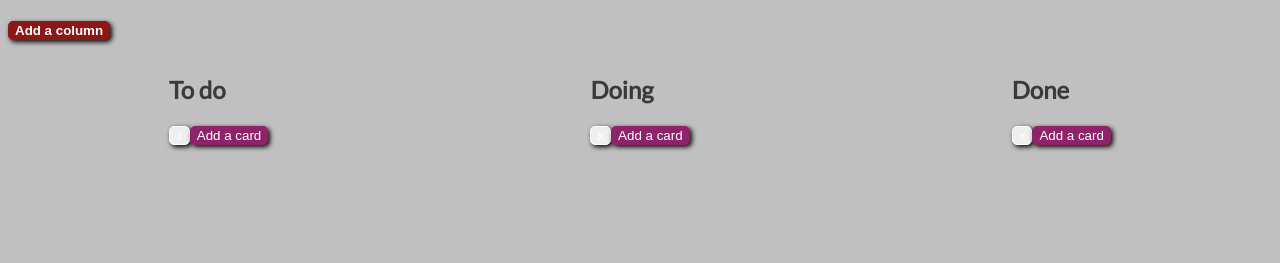
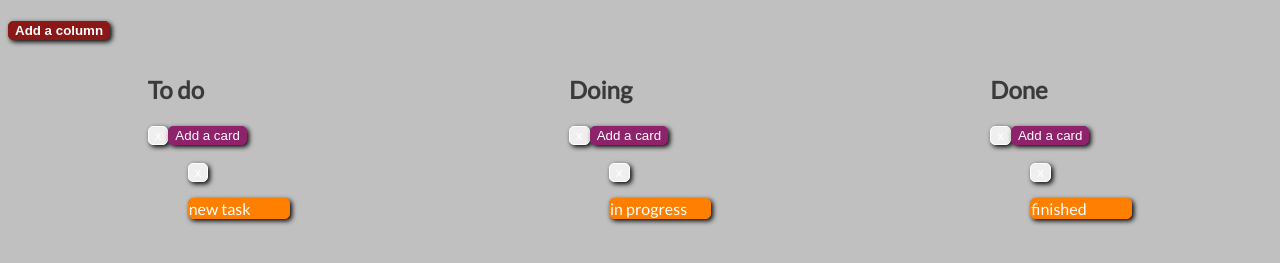
Before and after one commit to ParanAndro/javascr-proj-kanban-1, a website: page kanban.html in a window 1280 px wide. Shown: the part 63-326 px from the top of the page. Drawn offline with nearby package versions, Linux system fonts and the light colour scheme; files that its build step writes are made by us from their sources.

Commit message:
Corrected according to the list

```diff
--- a/js/scripts.js
+++ b/js/scripts.js
@@ -1,9 +1,8 @@
 //scrpts.js
 $(function() {
 	function randomString() {
-    var chars = '0123456789abcdefghiklmnopqrstuvwxyzABCDEFGHIJKLMNOPQRSTUVWXTZ';
-    var str = '';
-    for (var i = 0; i < 10; i++) {
+	var chars = '0123456789abcdefghiklmnopqrstuvwxyzABCDEFGHIJKLMNOPQRSTUVWXTZ', str = '', i;
+	for (i = 0; i < 10; i++) {
     	str += chars[Math.floor(Math.random() * chars.length)];
 	}
 	return str;
@@ -37,6 +36,7 @@ $(function() {
 		    return $column;
 		}
   	}
+
 	Column.prototype = {
     	addCard: function(card) {
       		this.$element.children('ul').append(card.$element);
@@ -107,12 +107,13 @@ $(function() {
 	board.addColumn(doneColumn);
 
 
-	/*var card1 = new Card('New task');
-	var card2 = new Card('Create kanban boards');
+	var card1 = new Card('new task');
+	var card2 = new Card('in progress');
+	var card3 = new Card('finished')
 
 
 	todoColumn.addCard(card1);
 	doingColumn.addCard(card2);
-	*/
+	doneColumn.addCard(card3);
 
 })
--- a/package.json
+++ b/package.json
@@ -25,7 +25,7 @@
     "init:gitignore": "curl https://raw.githubusercontent.com/github/gitignore/master/Node.gitignore -o .gitignore",
     "init:npm-install": "npm install",
     "build": "npm run build:sass && npm run build:autoprefixer && npm run test",
-    "build:sass": "node-sass --output-style compact -o css sass",
+    "build:sass": "node-sass --output-style compact --source-map true -o css sass",
     "build:sass:dev": "node-sass --output-style expanded --source-map true -o css sass",
     "build:autoprefixer": "autoprefixer-cli css/style.css",
     "watch": "parallelshell \"npm run watch:sass\" \"npm run watch:autoprefixer\" \"npm run watch:browser-sync\"",
--- a/sass/style.scss
+++ b/sass/style.scss
@@ -13,6 +13,7 @@ background-color: #C0C0C0;
 	.column {
 		padding: 5px 30px;
 		margin-top: 10px;
+		min-height: 300px;
 	}
 
 	button, p.card-description {
@@ -41,4 +42,7 @@ background-color: #C0C0C0;
 		width: 100px;
 		overflow: hidden;
 	}
+	column-card-list {
+		min-height: 5px;
+	}
 }
```
Also changed, not shown: css/style.prefixed.css, 2 other files. Lines whose indentation alone changed are shown as unchanged.
